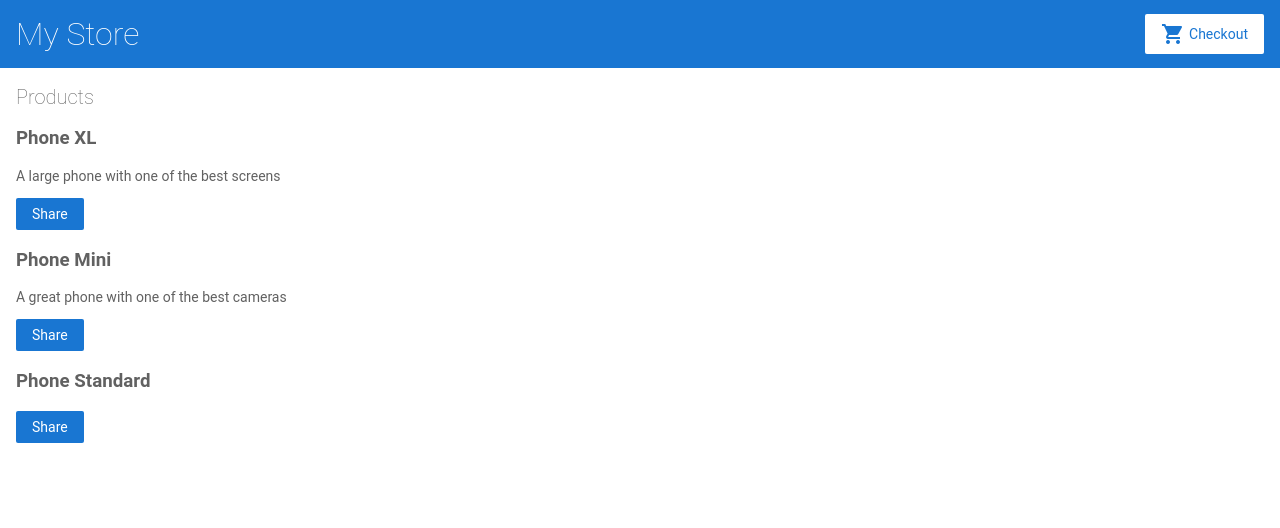
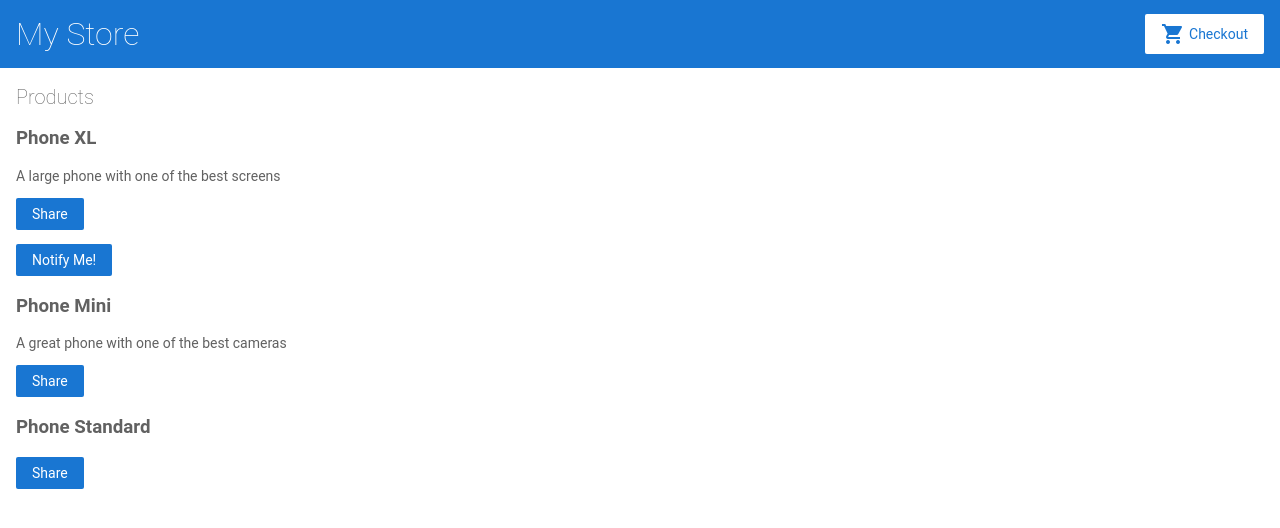
Before and after one commit to VChecherynda/angular-8cpmxr, an Angular app: page / in a window 1280 px wide. Shown: the top 528 px of the page. Built offline with nearby package versions, Linux system fonts and the light colour scheme.

Commit message:
2 files modified, 4 added

```diff
--- a/src/app/app.module.ts
+++ b/src/app/app.module.ts
@@ -6,6 +6,7 @@ import { ReactiveFormsModule } from '@angular/forms';
 import { AppComponent } from './app.component';
 import { TopBarComponent } from './top-bar/top-bar.component';
 import { ProductListComponent } from './product-list/product-list.component';
+import { ProductAlertsComponent } from './product-alerts/product-alerts.component';
 
 @NgModule({
   imports: [
@@ -18,7 +19,8 @@ import { ProductListComponent } from './product-list/product-list.component';
   declarations: [
     AppComponent,
     TopBarComponent,
-    ProductListComponent
+    ProductListComponent,
+    ProductAlertsComponent
   ],
   bootstrap: [
     AppComponent
--- /dev/null
+++ b/src/app/product-alerts/product-alerts.component.html
@@ -0,0 +1,3 @@
+<p *ngIf="product && product.price > 700">
+  <button type="button">Notify Me!</button>
+</p>
--- /dev/null
+++ b/src/app/product-alerts/product-alerts.component.ts
@@ -0,0 +1,17 @@
+import { Component, OnInit, Input } from '@angular/core';
+import { Product } from '../products';
+
+@Component({
+  selector: 'app-product-alerts',
+  templateUrl: './product-alerts.component.html',
+  styleUrls: ['./product-alerts.component.css']
+})
+export class ProductAlertsComponent implements OnInit {
+
+  @Input() product!: Product;
+  constructor() { }
+
+  ngOnInit(): void {
+  }
+
+}
--- a/src/app/product-list/product-list.component.html
+++ b/src/app/product-list/product-list.component.html
@@ -12,6 +12,8 @@
   <button type="button" (click)="share()">
     Share
   </button>
+
+  <app-product-alerts [product]="product"></app-product-alerts>
 </div>
 <!--
 Copyright Google LLC. All Rights Reserved.
```
Also changed, not shown: src/app/product-alerts/product-alerts.component.css (added), 1 other file (tests, documents, lock files or other folders).
